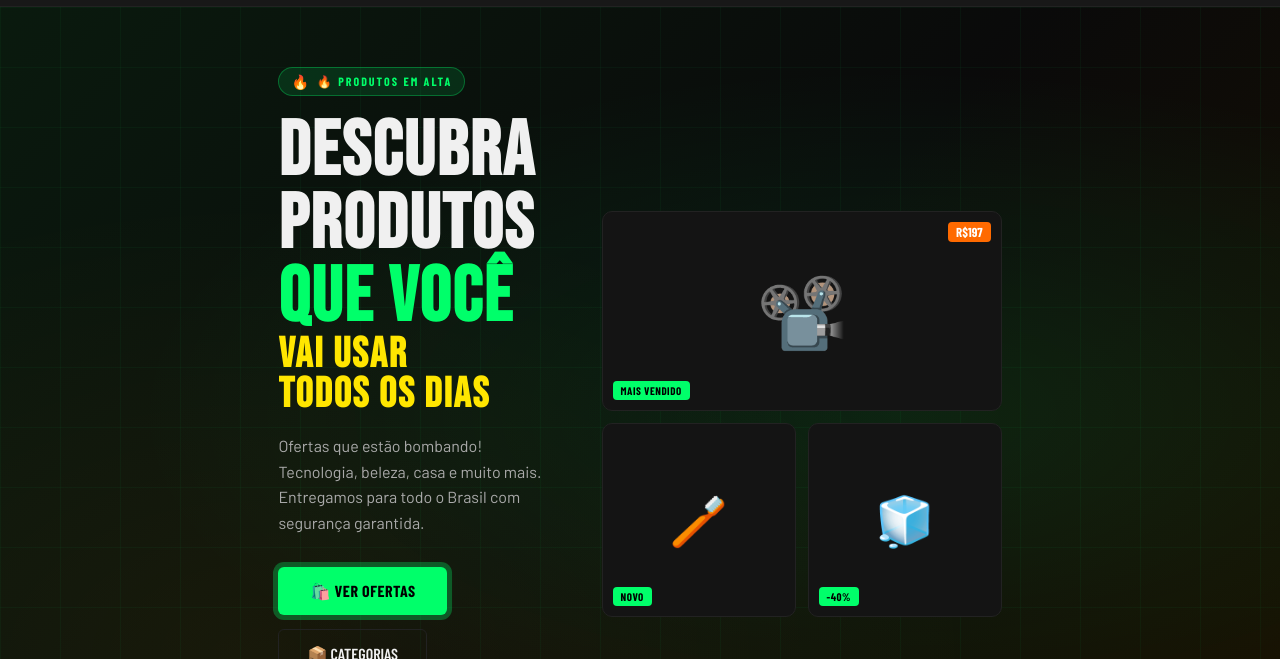
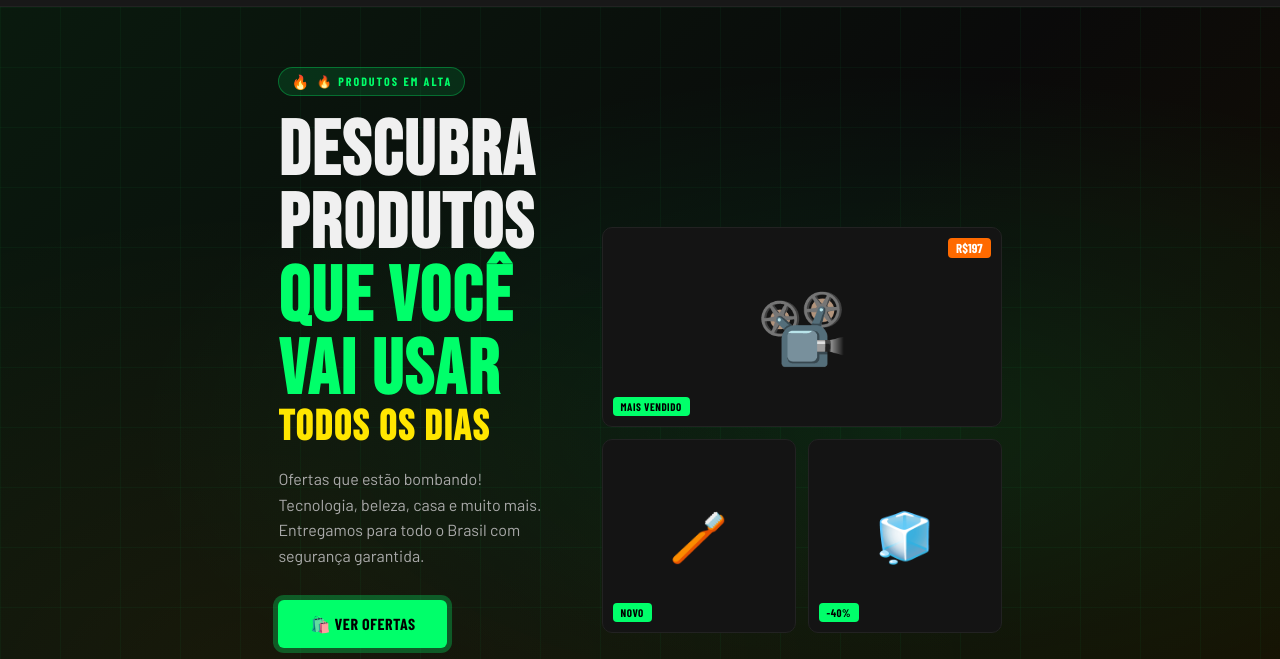
Before and after one commit to Morphine30/storeclubshop-site, a plain HTML site: page index.html in a window 1280 px wide. Shown: the part 137-796 px from the top of the page. Drawn offline with nearby package versions, Linux system fonts and the light colour scheme; no server answers; a web font is replaced by a local one.

Commit message:
Update hero content text in index.html

```diff
--- a/index.html
+++ b/index.html
@@ -118,8 +118,7 @@
       <div class="hero-badge">🔥 Produtos em Alta</div>
       <h1>
         Descubra Produtos
-        <span class="highlight">Que Você</span>
-        <span class="sub"> Vai Usar</span>
+        <span class="highlight">Que Você  Vai Usar</span>
         <span class="sub">Todos os Dias</span>
       </h1>
       <p class="hero-desc">
```
